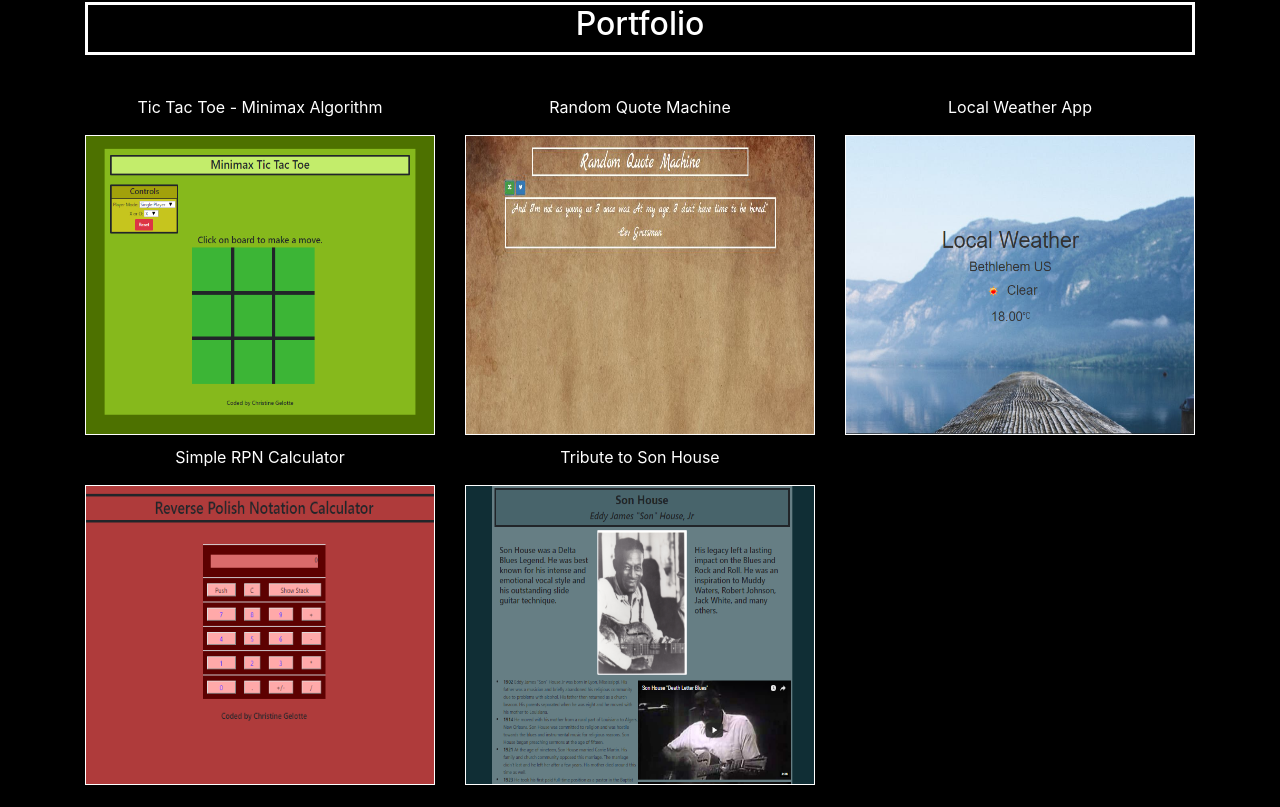
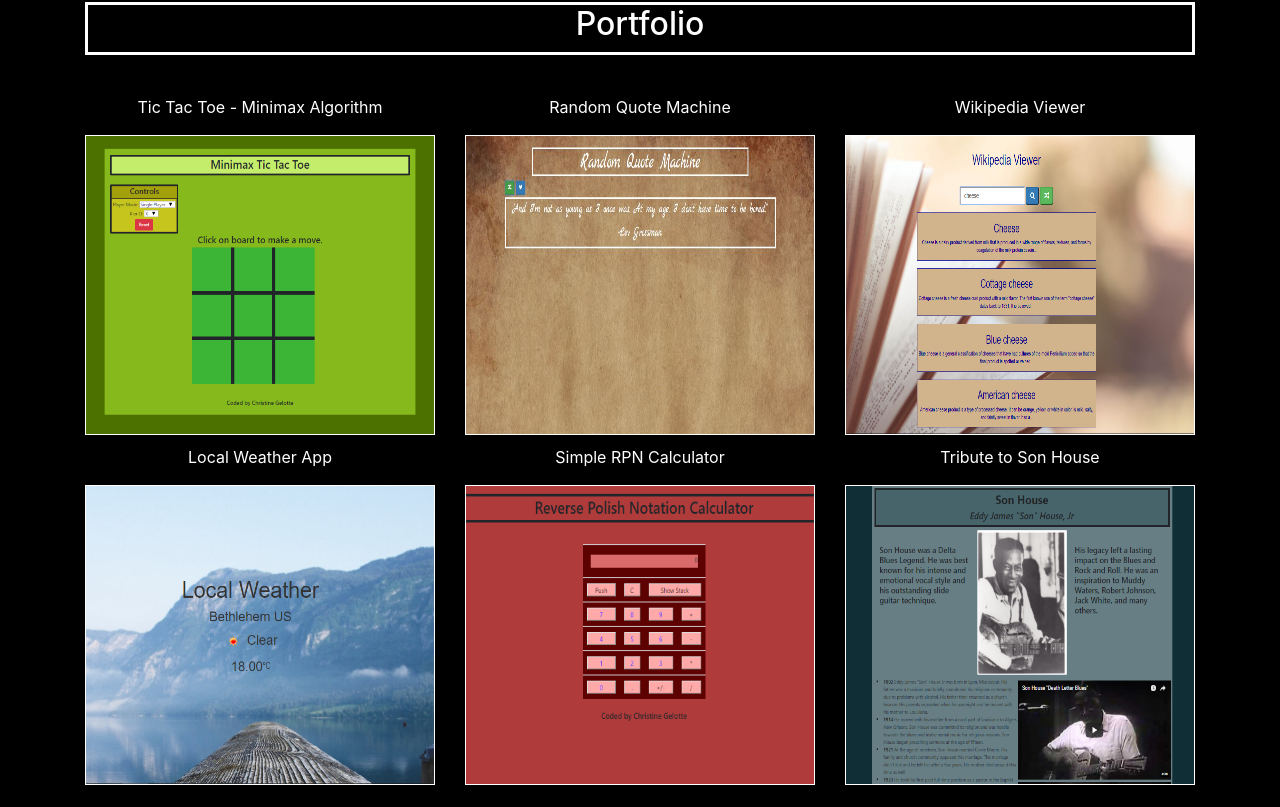
Before and after one commit to ChristineGelotte/ChristineGelotte.github.io, a plain HTML site: page index.html in a window 1280 px wide. Shown: the part 1593-2400 px from the top of the page. Drawn offline with nearby package versions, Linux system fonts and the light colour scheme.

Commit message:
add wiki project to portfolio

```diff
--- a/index.html
+++ b/index.html
@@ -62,6 +62,9 @@
     <p class = "project-title">Random Quote Machine</p>
     <a href = "https://codepen.io/cgelotte/full/NMqQWv/"><img src = "pictures/RandomQuote.png" alt = "Random Quote Machine" class = "project-pic mx-auto d-block"></a></div>
     	<div class = "col-xs col-md">
+		<p class = "project-title">Wikipedia Viewer</p>
+    <a href = "https://codepen.io/cgelotte/full/zjrRwx"><img src = "pictures/wikiviewer.PNG" alt = "Wikipedia Viewer" class = "project-pic mx-auto d-block"></a></div>
+		<div class = "col-xs col-md">
     <p class = "project-title">Local Weather App</p>
     <a href = "https://codepen.io/cgelotte/full/QrjPBm/"><img src = "pictures/localweather.PNG" alt = "Local Weather App" class = "project-pic mx-auto d-block"></a></div>
 	<div class = "col-xs col-md">
@@ -70,7 +73,6 @@
       <div class = "col-xs col-md">
      <p class = "project-title">Tribute to Son House</p>
      <a href = "https://codepen.io/cgelotte/full/zRpNoZ/"><img src = "pictures/tribute.png" alt = "Tribute to Son House" class = "project-pic mx-auto d-block"></a></div>
-	 <div class = "col-xs col-md"></div>
   </div>
   </section>
   <section id = "contact" class = "ptop">
```
Also changed, not shown: pictures/wikiviewer.PNG (added).
